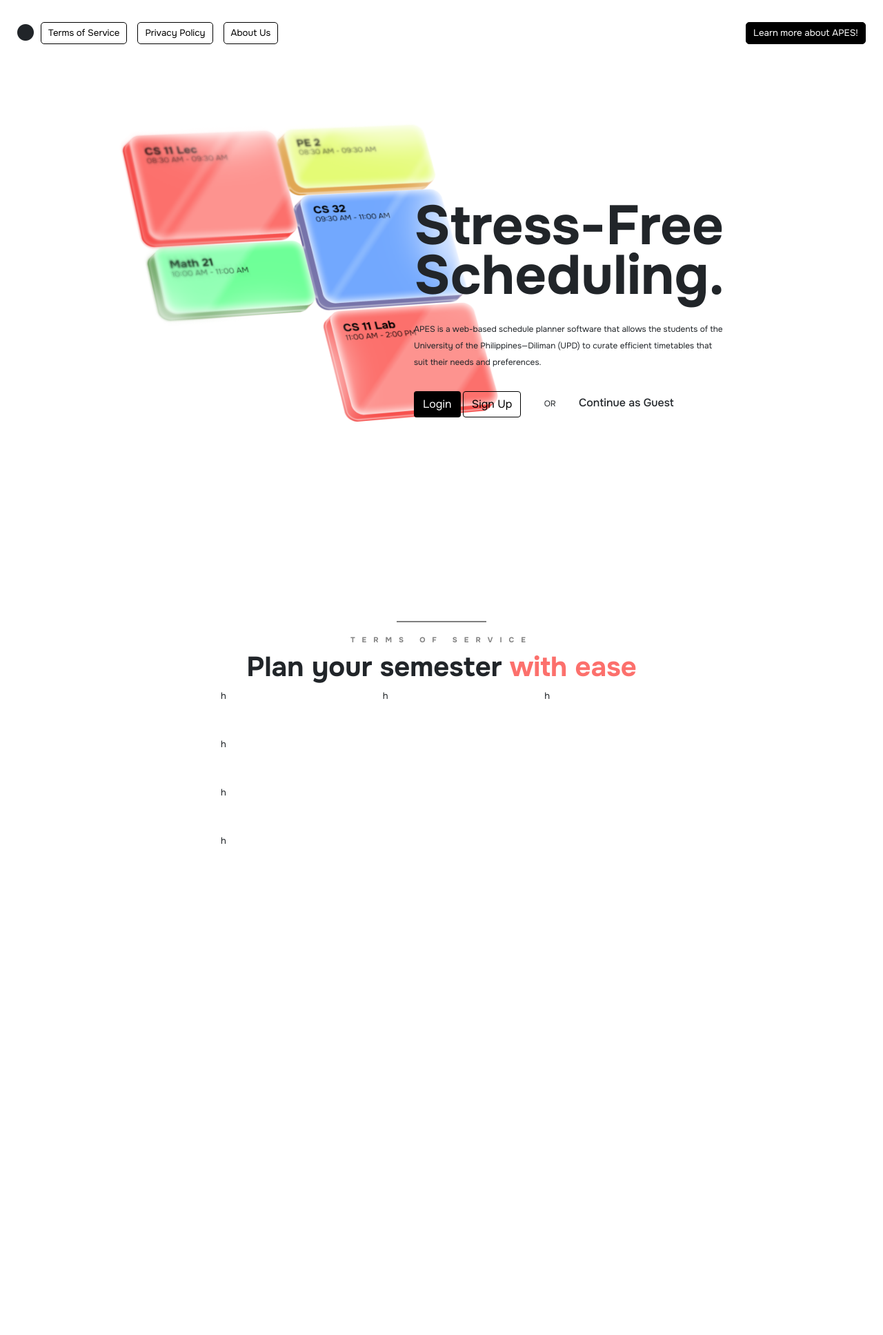
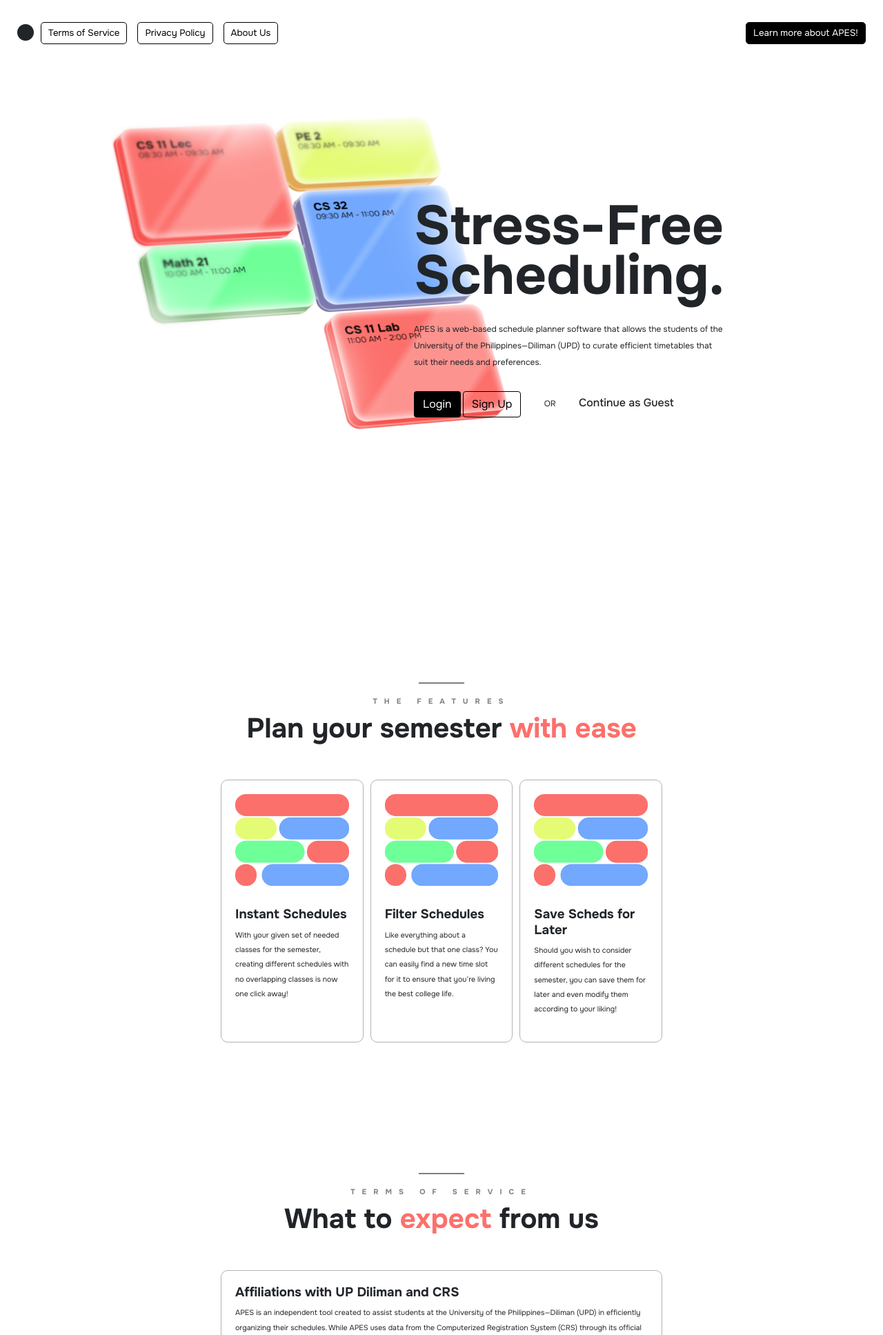
Before and after one commit to pingu204/cs192-APES, a Django app: page / in a window 1280 px wide. Shown: the top 1935 px of the page at 69% size. Before the commit the page ends 1223 px from the top, so only its background shows below. Run offline with Django 5.2, Linux system fonts and the light colour scheme.

Commit message:
Added Sections in the Landing Page

```diff
--- a/src/pages/templates/landing.html
+++ b/src/pages/templates/landing.html
@@ -29,18 +29,50 @@
                 </div>
             </div>
         </div>
-        <div class="landing-container">
-            <hr>
-            <h6>TERMS OF SERVICE</h6>
-            <h1>Plan your semester <span>with ease</span></h1>
-            <div class="apes-features">
-                <div>h</div>
-                <div>h</div>
-                <div>h</div>
+        <div class="landing-container" id="features">
+            <div>
+                <hr>
+                <h6>THE FEATURES</h6>
+                <h1>Plan your semester <span>with ease</span></h1>
+                <div class="apes-features">
+                    <div>
+                        <img src="{% static 'images/features_1.png' %}">
+                        <h5>Instant Schedules</h5>
+                        <p>With your given set of needed classes for the semester, creating different schedules with no overlapping classes is now one click away!</p>
+                    </div>
+                    <div>
+                        <img src="{% static 'images/features_1.png' %}">
+                        <h5>Filter Schedules</h5>
+                        <p>Like everything about a schedule but that one class? You can easily find a new time slot for it to ensure that you’re living the best college life.</p>
+                    </div>
+                    <div>
+                        <img src="{% static 'images/features_1.png' %}">
+                        <h5>Save Scheds for Later</h5>
+                        <p>Should you wish to consider different schedules for the semester, you can save them for later and even modify them according to your liking!</p>
+                    </div>
+                </div>
             </div>
         </div>
-        <div class="landing-container apes-tos">
-            h
+        <div class="landing-container" id="tos">
+            <div>
+                <hr>
+                <h6>TERMS OF SERVICE</h6>
+                <h1>What to <span>expect</span> from us</h1>
+                <div class="apes-features apes-tos">
+                    <div>
+                        <h5>Affiliations with UP Diliman and CRS</h5>
+                        <p>APES is an independent tool created to assist students at the University of the Philippines—Diliman (UPD) in efficiently organizing their schedules. While APES uses data from the Computerized Registration System (CRS) through its official API, it is not affiliated with or endorsed by UPD. APES simply integrates this data to help students build a timetable tailored to their preferences and constraints. Users should be aware that APES’s schedule recommendations are based on CRS data and do not guarantee enrollment in specific classes.</p>
+                    </div>
+                    <div>
+                        <h5>Limitations of the Software</h5>
+                        <p>APES aims to generate optimized schedules based on user preferences—such as earliest start time, latest end time, and specific class exclusions—while resolving scheduling conflicts as best as possible. However, APES does not ensure successful registration in any given class, as it cannot influence the CRS system’s allocation. Users should view the generated schedules as guides and refer to CRS for official course registration and final confirmation of class assignments.</p>
+                    </div>
+                    <div>
+                        <h5>Use License</h5>
+                        <p>APES is a web-based scheduling tool offered exclusively for UPD students to support their course planning. By using APES, users agree to access it solely for personal schedule management purposes. Redistribution, modification, or commercial use of APES software or data is prohibited. APES reserves the right to update its terms of use as needed, and continued use implies acceptance of these updates. The APES team may introduce new features or improvements, and users should review any changes to the terms regularly.</p>
+                    </div>
+                </div>
+            </div>
         </div>
         <div class="landing-container apes-privacy">
             h
--- a/src/static/css/style.css
+++ b/src/static/css/style.css
@@ -76,6 +76,7 @@ hr {
 
 .body-container.landing {
     min-height: 79vh;
+}
 
 .footer-container {
     height: 6vh;
@@ -300,11 +301,18 @@ div.landing-container {
     margin-left: auto;
     margin-right: auto;
     padding-top: 50px;
+    min-height: 100vh;
+    display: flex;
+    align-items: center;
 }
 
 div.landing-container h1, div.landing-container h6 {
     text-align: center;
     font-weight: bold;
+}
+
+div.landing-container h1 {
+    margin-bottom: 50px;
 }
 
 div.landing-container h6 {
@@ -319,7 +327,7 @@ div.landing-container span {
 }
 
 div.landing-container hr {
-    width: 20%;
+    width: 10%;
     border: 1px solid rgba(0,0,0,0.5);
     margin: 50px auto 20px auto;
 }
@@ -327,9 +335,34 @@ div.landing-container hr {
 div.apes-features {
     display: grid;
     grid-template-columns: 1fr 1fr 1fr;
-    column-gap: 10%;
+    column-gap: 10px;
 }
 
+div.apes-features div {
+    border: 1px solid rgba(0,0,0,0.3);
+    border-radius: 10px;
+    padding: 20px;
+}
+
+div.apes-features h5 {
+    font-weight: bold;
+    font-size: 14pt;
+}
+
+div.apes-features p {
+    font-size: 8pt;
+    line-height: 200%;
+}
+
+div.apes-features img {
+    width: 100%;
+    margin-bottom: 30px;
+}
+
+div.apes-tos {
+    grid-template-columns: 1fr;
+    row-gap: 10px;
+}
 
 /* Icons from Iconify */
 
--- a/src/templates/nav_landing.html
+++ b/src/templates/nav_landing.html
@@ -5,14 +5,14 @@
     <div><i class="logo bi bi-circle-fill"></i></div> <!-- Placeholder Icon -->
 
     <div class="landing-buttons">
-        <a href="#"><button>Terms of Service</button></a>
-        <a href="#"><button>Privacy Policy</button></a>
-        <a href="#"><button>About Us</button></a>
+        <a href="#tos"><button>Terms of Service</button></a>
+        <a href="#privacy"><button>Privacy Policy</button></a>
+        <a href="#about-us"><button>About Us</button></a>
     </div>
 
     <div class="filler"></div>
 
     <div>
-        <a href="#"><button class="dark-button">Learn more about APES!</button></a>
+        <a href="#features"><button class="dark-button">Learn more about APES!</button></a>
     </div>
 </div>
```
